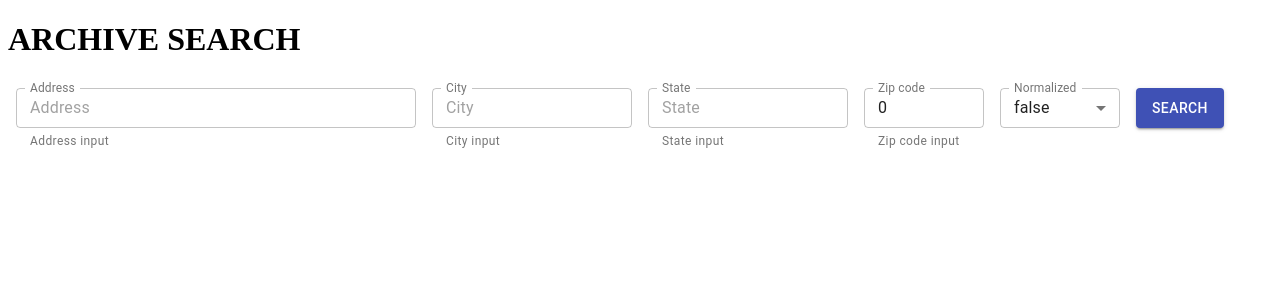
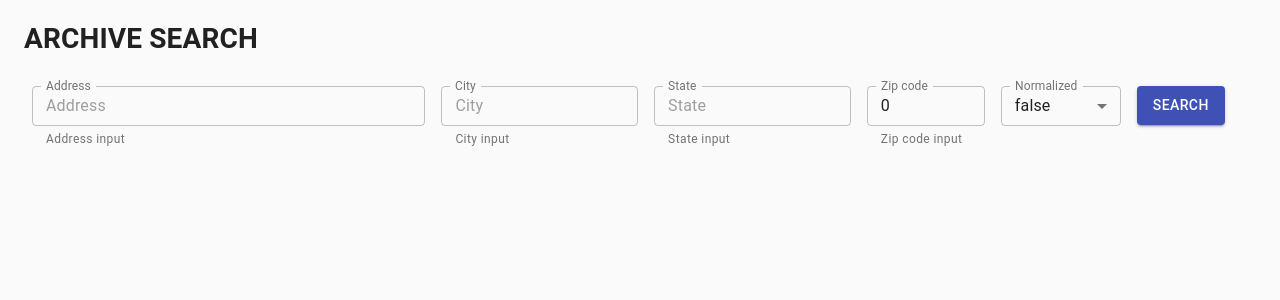
Before and after one commit to ronaldvenegasp/cleaResultForm, a React app: page / in a window 1280 px wide. Shown: the top 300 px of the page. Built offline with nearby package versions, Linux system fonts and the light colour scheme; the HTML template or start-up script is replaced by a standard one.

Commit message:
Modificaciones al FormComponent para enviar datos a App.tsx que hace la consulta al API del cliente para enviar la data al componente de tabla en las props.

```diff
--- a/package.json
+++ b/package.json
@@ -30,6 +30,7 @@
   },
   "dependencies": {
     "@material-ui/core": "^4.11.0",
+    "@material-ui/icons": "^4.9.1",
     "@types/react": "16.9.19",
     "@types/react-dom": "16.9.5",
     "@types/styled-components": "4.4.2",
--- a/src/components/App.tsx
+++ b/src/components/App.tsx
@@ -1,30 +1,92 @@
-import React from 'react';
-import styled from 'styled-components';
-import Button from '@material-ui/core/Button';
+import React, { ChangeEvent, useState } from 'react';
+import axios from 'axios';
+import CssBaseline from '@material-ui/core/CssBaseline';
+import Container from '@material-ui/core/Container';
+import CircularProgress from '@material-ui/core/CircularProgress';
 import SearchForm from './SearchForm';
+// import DataTable from './DataTable';
 
-interface AppProps {
-  name: string;
-}
+export default function App() {
+  const [state, setState] = useState({
+    address: '',
+    city: '',
+    state: '',
+    zip: 0,
+    normalized: false,
+    loadingData: false,
+    data: [],
+  });
 
-type ContainerProps = {
-  padding?: string | 0;
-  margin?: string | 0;
-};
+  // Put together the request URL with the data from the form
+  const getUrl = () => {
+    let url = `https://elastic.snaplogic.com:443/api/1/rest/slsched/feed/ClearesultDev/LegacyArchive/Working/AddressInventory?`;
+    for (const [key, value] of Object.entries(state)) {
+      url = value && key !== 'data' ? (url += `&${key}=${value}`) : url;
+    }
+    return url;
+  };
 
-export const Container = styled.div<ContainerProps>`
-  padding: ${props => ('padding' in props ? props.padding : '0')};
-  margin: ${props => ('margin' in props ? props.margin : 0)};
-`;
+  const handleSearchButton = (event: any) => {
+    event.preventDefault();
+    setState({ ...state, loadingData: true });
 
-export default function App({ name }: AppProps) {
+    // Use a proxyURL because a CORS problem
+    const proxyUrl = 'https://cors-anywhere.herokuapp.com/';
+    const bearerToken = 'dUSRGkaryQyUJ02XF97i9PdW2DpRV9yI';
+    const subscriptionKey = '36493c4771434328aa9e5522248e91a3';
+
+    // GET Request to the client's API with fetch()
+    // fetch(proxyUrl + getUrl(), {
+    //   method: 'GET',
+    //   headers: {
+    //     Authorization: `Bearer ${bearerToken}`,
+    //     'Ocp-Apim-Subscription-Key': `${subscriptionKey}`,
+    //   },
+    // })
+    //   .then(response => response.json())
+    //   .then(data => {
+    //     setState({ ...state, loadingData: false, data });
+    //     console.log(response.data);
+    //   })
+    //   .catch(error => console.log(error));
+
+    // GET Request to the client's API with Axios
+    axios({
+      url: proxyUrl + getUrl(),
+      method: 'GET',
+      headers: {
+        Authorization: `Bearer ${bearerToken}`,
+        'Ocp-Apim-Subscription-Key': `${subscriptionKey}`,
+      },
+    })
+      .then(response => {
+        setState({ ...state, loadingData: false, data: response.data });
+        console.log(response.data);
+      })
+      .catch(error => console.error(error));
+  };
+
+  const handleInputChange = (
+    event: ChangeEvent<{ value: string; name: string }>
+  ) => setState({ ...state, [event.target.name]: event.target.value });
+
   return (
-    <Container>
-      {/* <Container padding="1em">Hello {name}!</Container>
-      <Button variant="contained" color="primary">
-        Hola Mundo!
-      </Button> */}
-      <SearchForm></SearchForm>
-    </Container>
+    <React.Fragment>
+      <CssBaseline />
+      <Container maxWidth="lg">
+        <SearchForm
+          ClickHandler={handleSearchButton}
+          ChangeHandler={handleInputChange}
+          FormState={state}
+        ></SearchForm>
+        {state.loadingData && (
+          <div>
+            <span>Loading data...</span>
+            <CircularProgress color="primary" />
+          </div>
+        )}
+        {/* <DataTable data={state.data}></DataTable> */}
+      </Container>
+    </React.Fragment>
   );
 }
--- a/src/components/SearchForm.tsx
+++ b/src/components/SearchForm.tsx
@@ -1,5 +1,4 @@
-import React, { useState, ChangeEvent } from 'react';
-import axios from 'axios';
+import React from 'react';
 import styled from 'styled-components';
 import { createStyles, makeStyles, Theme } from '@material-ui/core/styles';
 import TextField from '@material-ui/core/TextField';
@@ -8,7 +7,6 @@ import MenuItem from '@material-ui/core/MenuItem';
 import FormControl from '@material-ui/core/FormControl';
 import Select from '@material-ui/core/Select';
 import Button from '@material-ui/core/Button';
-import CircularProgress from '@material-ui/core/CircularProgress';
 
 const useStyles = makeStyles((theme: Theme) =>
   createStyles({
@@ -41,6 +39,20 @@ const useStyles = makeStyles((theme: Theme) =>
   })
 );
 
+interface SearchFormProps {
+  ClickHandler: (event: React.MouseEvent<HTMLButtonElement>) => void;
+  ChangeHandler: (event: any) => void;
+  FormState: FormState;
+}
+
+interface FormState {
+  address: string;
+  city: string;
+  state: string;
+  zip: number;
+  normalized: boolean;
+}
+
 type FormContainerProps = {
   padding?: string | 0;
   margin?: string | 0;
@@ -51,106 +63,15 @@ export const FormContainer = styled.div<FormContainerProps>`
   margin: ${props => ('margin' in props ? props.margin : 0)};
 `;
 
-export default function SearchForm() {
-  const [state, setState] = useState({
-    address: '',
-    city: '',
-    state: '',
-    zip: 0,
-    normalized: false,
-    loadingData: false,
-    data: [],
-  });
-
+export default function SearchForm(Props: SearchFormProps) {
   const classes = useStyles();
-
-  const handlerAddressChange = (event: ChangeEvent<{ value: string }>) =>
-    setState({ ...state, address: event.target.value });
-
-  const handlerCityChange = (event: ChangeEvent<{ value: string }>) =>
-    setState({ ...state, city: event.target.value });
-
-  const handlerStateChange = (event: ChangeEvent<{ value: string }>) =>
-    setState({ ...state, state: event.target.value });
-
-  const handlerZipChange = (event: any) =>
-    setState({ ...state, zip: parseInt(event.target.value) });
-
-  const handleNormalizedChange = (event: any) =>
-    setState({ ...state, normalized: !!event.target.value });
-
-  // Put together the request URL with the data from the form
-  const getUrl = () => {
-    let url = `https://elastic.snaplogic.com:443/api/1/rest/slsched/feed/ClearesultDev/LegacyArchive/Working/AddressInventory?`;
-    if (state.address) {
-      url += `&address=${state.address}`;
-    }
-    if (state.city) {
-      url += `&city=${state.city}`;
-    }
-    if (state.state) {
-      url += `&state=${state.state}`;
-    }
-    if (state.zip && state.zip !== 0) {
-      url += `&zip=${state.zip}`;
-    }
-    return url;
-  };
-
-  const handleSearchButton = (event: any) => {
-    event.preventDefault();
-    setState({ ...state, loadingData: true });
-
-    // Use a proxyURL because a CORS problem
-    const proxyUrl = 'https://cors-anywhere.herokuapp.com/';
-
-    const bearerToken = 'dUSRGkaryQyUJ02XF97i9PdW2DpRV9yI';
-    const subscriptionKey = '36493c4771434328aa9e5522248e91a3';
-
-    /* ============================================================== */
-    // GET Request to the client's API with fetch()
-    // const requestObject = {
-    //   method: 'GET',
-    //   headers: {
-    //     Authorization: `Bearer ${bearerToken}`,
-    //     'Ocp-Apim-Subscription-Key': `${subscriptionKey}`,
-    //   },
-    // };
-
-    // fetch(proxyUrl + getUrl(), requestObject)
-    //   .then(response => response.json())
-    //   .then(data => {
-    //     setState({ ...state, loadingData: false });
-    //     state.data = data;
-    //     // Print the received data in the console
-    //     console.log(state.data);
-    //   })
-    //   .catch(error => console.log(error));
-    /* ============================================================== */
-
-    // GET Request to the client's API with Axios
-    axios({
-      method: 'GET',
-      url: proxyUrl + getUrl(),
-      headers: {
-        Authorization: `Bearer ${bearerToken}`,
-        'Ocp-Apim-Subscription-Key': `${subscriptionKey}`,
-      },
-    })
-      .then(response => {
-        setState({ ...state, loadingData: false });
-        state.data = response.data;
-        // Print the received data in the console
-        console.log(state.data);
-      })
-      .catch(error => console.error(error));
-  };
 
   return (
     <FormContainer>
       <h1>ARCHIVE SEARCH</h1>
       <form className={classes.root} noValidate autoComplete="off">
         <TextField
+          name="address"
           id="address-input"
           className={classes.addressField}
           label="Address"
@@ -164,11 +85,12 @@ export default function SearchForm() {
             shrink: true,
           }}
           variant="outlined"
-          value={state.address}
-          onChange={handlerAddressChange}
+          value={Props.FormState.address}
+          onChange={Props.ChangeHandler}
         />
 
         <TextField
+          name="city"
           id="city-input"
           className={classes.textField}
           label="City"
@@ -182,11 +104,12 @@ export default function SearchForm() {
             shrink: true,
           }}
           variant="outlined"
-          value={state.city}
-          onChange={handlerCityChange}
+          value={Props.FormState.city}
+          onChange={Props.ChangeHandler}
         />
 
         <TextField
+          name="state"
           id="state-input"
           className={classes.textField}
           label="State"
@@ -200,11 +123,12 @@ export default function SearchForm() {
             shrink: true,
           }}
           variant="outlined"
-          value={state.state}
-          onChange={handlerStateChange}
+          value={Props.FormState.state}
+          onChange={Props.ChangeHandler}
         />
 
         <TextField
+          name="zip"
           id="zip-input"
           className={classes.textField}
           label="Zip code"
@@ -218,8 +142,8 @@ export default function SearchForm() {
             shrink: true,
           }}
           variant="outlined"
-          value={state.zip}
-          onChange={handlerZipChange}
+          value={Props.FormState.zip}
+          onChange={Props.ChangeHandler}
         />
 
         <FormControl
@@ -229,14 +153,15 @@ export default function SearchForm() {
         >
           <InputLabel id="normalized-label">Normalized</InputLabel>
           <Select
+            name="normalized"
             labelId="normalized-label"
             id="normalized-input"
-            value={state.normalized ? 1 : 0}
             label="Normalized"
-            onChange={handleNormalizedChange}
+            value={Props.FormState.normalized}
+            onChange={Props.ChangeHandler}
           >
-            <MenuItem value={1}>true</MenuItem>
-            <MenuItem value={0}>false</MenuItem>
+            <MenuItem value="true">true</MenuItem>
+            <MenuItem value="false">false</MenuItem>
           </Select>
         </FormControl>
 
@@ -245,17 +170,11 @@ export default function SearchForm() {
           variant="contained"
           color="primary"
           className={classes.button}
-          onClick={handleSearchButton}
+          onClick={Props.ClickHandler}
         >
           Search
         </Button>
       </form>
-      {state.loadingData && (
-        <div>
-          <span>Loading data...</span>
-          <CircularProgress color="primary" />
-        </div>
-      )}
     </FormContainer>
   );
 }
--- a/src/index.tsx
+++ b/src/index.tsx
@@ -3,10 +3,7 @@ import React from 'react';
 
 import App from './components/App';
 
-ReactDOM.render(
-  <App name="cleaResults" />,
-  document.querySelector('#container')
-);
+ReactDOM.render(<App />, document.querySelector('#container'));
 
 if (module && module.hot) {
   module.hot.accept();
```
Also changed, not shown: 2 other files (tests, documents, lock files or other folders).
